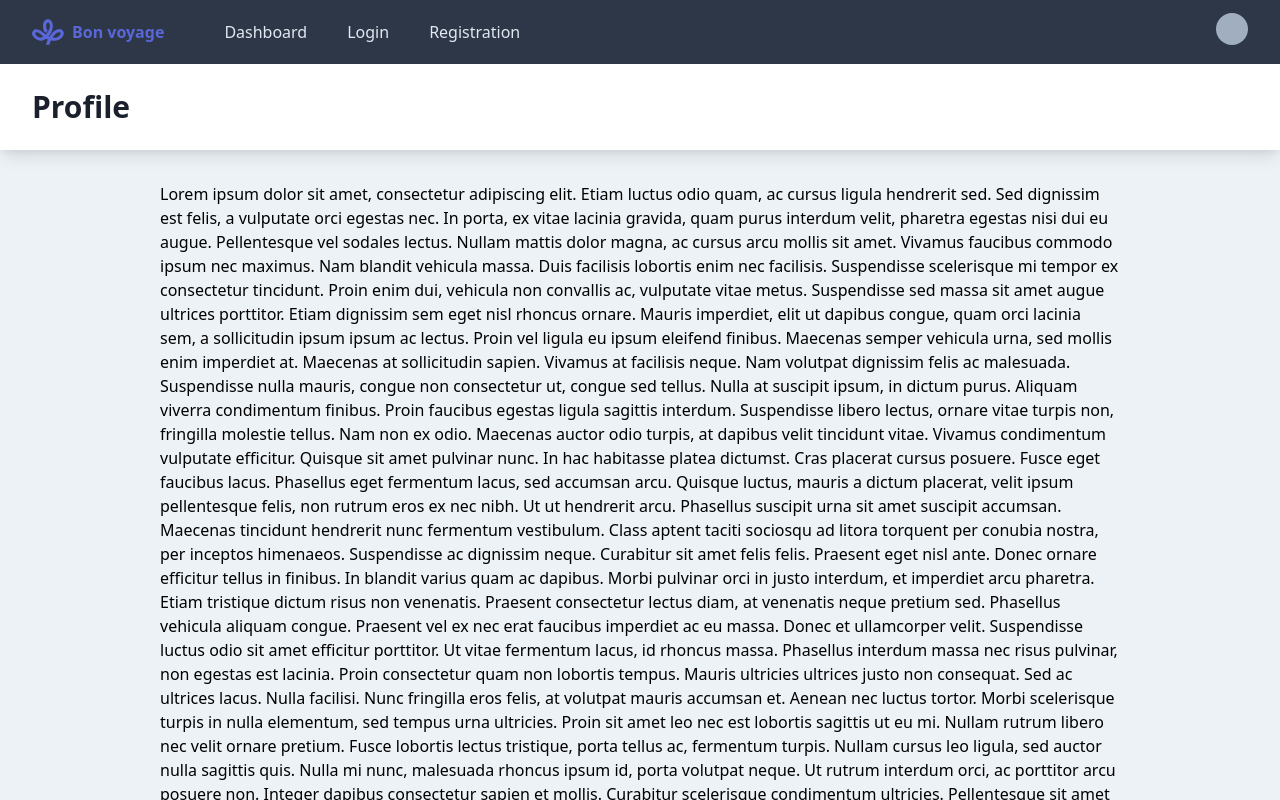
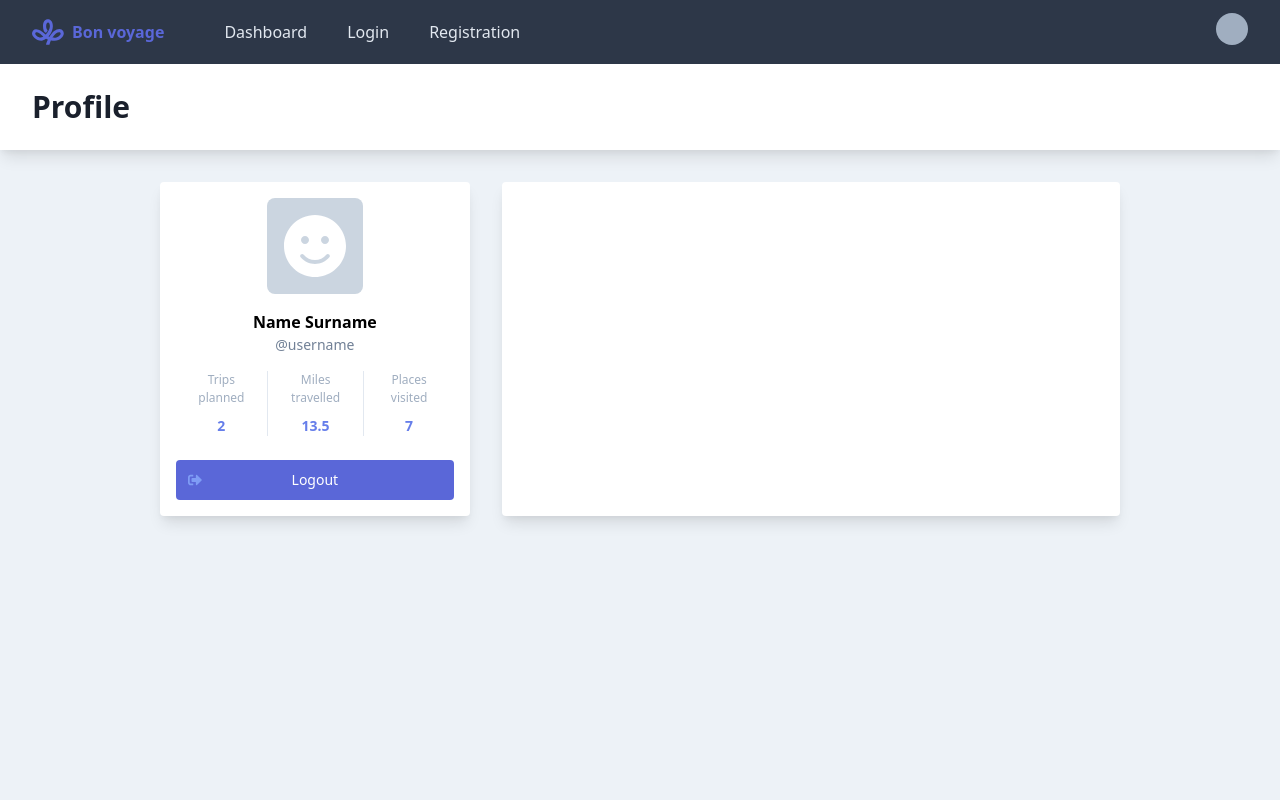
Before and after one commit to doomkit/bon-voyage, a Vue app: page /dashboard/profile in a window 1280 px wide. Built offline with nearby package versions, Linux system fonts and the light colour scheme; sample sign-in values are in the browser's storage.

Commit message:
add: profile main details section

```diff
--- a/src/pages/profile.vue
+++ b/src/pages/profile.vue
@@ -1,108 +1,38 @@
 <template>
-	<p>
-		Lorem ipsum dolor sit amet, consectetur adipiscing elit. Etiam luctus odio
-		quam, ac cursus ligula hendrerit sed. Sed dignissim est felis, a vulputate
-		orci egestas nec. In porta, ex vitae lacinia gravida, quam purus interdum
-		velit, pharetra egestas nisi dui eu augue. Pellentesque vel sodales lectus.
-		Nullam mattis dolor magna, ac cursus arcu mollis sit amet. Vivamus faucibus
-		commodo ipsum nec maximus. Nam blandit vehicula massa. Duis facilisis
-		lobortis enim nec facilisis. Suspendisse scelerisque mi tempor ex
-		consectetur tincidunt. Proin enim dui, vehicula non convallis ac, vulputate
-		vitae metus. Suspendisse sed massa sit amet augue ultrices porttitor. Etiam
-		dignissim sem eget nisl rhoncus ornare. Mauris imperdiet, elit ut dapibus
-		congue, quam orci lacinia sem, a sollicitudin ipsum ipsum ac lectus. Proin
-		vel ligula eu ipsum eleifend finibus. Maecenas semper vehicula urna, sed
-		mollis enim imperdiet at. Maecenas at sollicitudin sapien. Vivamus at
-		facilisis neque. Nam volutpat dignissim felis ac malesuada. Suspendisse
-		nulla mauris, congue non consectetur ut, congue sed tellus. Nulla at
-		suscipit ipsum, in dictum purus. Aliquam viverra condimentum finibus. Proin
-		faucibus egestas ligula sagittis interdum. Suspendisse libero lectus, ornare
-		vitae turpis non, fringilla molestie tellus. Nam non ex odio. Maecenas
-		auctor odio turpis, at dapibus velit tincidunt vitae. Vivamus condimentum
-		vulputate efficitur. Quisque sit amet pulvinar nunc. In hac habitasse platea
-		dictumst. Cras placerat cursus posuere. Fusce eget faucibus lacus. Phasellus
-		eget fermentum lacus, sed accumsan arcu. Quisque luctus, mauris a dictum
-		placerat, velit ipsum pellentesque felis, non rutrum eros ex nec nibh. Ut ut
-		hendrerit arcu. Phasellus suscipit urna sit amet suscipit accumsan. Maecenas
-		tincidunt hendrerit nunc fermentum vestibulum. Class aptent taciti sociosqu
-		ad litora torquent per conubia nostra, per inceptos himenaeos. Suspendisse
-		ac dignissim neque. Curabitur sit amet felis felis. Praesent eget nisl ante.
-		Donec ornare efficitur tellus in finibus. In blandit varius quam ac dapibus.
-		Morbi pulvinar orci in justo interdum, et imperdiet arcu pharetra. Etiam
-		tristique dictum risus non venenatis. Praesent consectetur lectus diam, at
-		venenatis neque pretium sed. Phasellus vehicula aliquam congue. Praesent vel
-		ex nec erat faucibus imperdiet ac eu massa. Donec et ullamcorper velit.
-		Suspendisse luctus odio sit amet efficitur porttitor. Ut vitae fermentum
-		lacus, id rhoncus massa. Phasellus interdum massa nec risus pulvinar, non
-		egestas est lacinia. Proin consectetur quam non lobortis tempus. Mauris
-		ultricies ultrices justo non consequat. Sed ac ultrices lacus. Nulla
-		facilisi. Nunc fringilla eros felis, at volutpat mauris accumsan et. Aenean
-		nec luctus tortor. Morbi scelerisque turpis in nulla elementum, sed tempus
-		urna ultricies. Proin sit amet leo nec est lobortis sagittis ut eu mi.
-		Nullam rutrum libero nec velit ornare pretium. Fusce lobortis lectus
-		tristique, porta tellus ac, fermentum turpis. Nullam cursus leo ligula, sed
-		auctor nulla sagittis quis. Nulla mi nunc, malesuada rhoncus ipsum id, porta
-		volutpat neque. Ut rutrum interdum orci, ac porttitor arcu posuere non.
-		Integer dapibus consectetur sapien et mollis. Curabitur scelerisque
-		condimentum ultricies. Pellentesque sit amet dignissim magna. Duis in est
-		eget velit fermentum sodales non vel nisi. Quisque gravida scelerisque eros,
-		et ornare magna efficitur vitae. Vivamus nulla neque, porta eget blandit et,
-		mollis ut dui. Morbi pellentesque mattis mauris, id interdum ligula
-		consectetur sed. Nam sed orci luctus, convallis neque sit amet, tristique
-		tortor. Cras lacus mauris, maximus quis rutrum eget, feugiat non velit. Sed
-		imperdiet, tortor et tincidunt pharetra, magna lectus porta ante, volutpat
-		consectetur nisi nisi vitae ante. Curabitur ac maximus dui. Nullam non
-		tortor augue. Nullam pellentesque dui vel nisi tristique, at finibus nunc
-		consequat. Cras vehicula ac felis porttitor elementum. Fusce sed hendrerit
-		nisi. Morbi nec ipsum eu nisl lobortis convallis. Morbi lacinia velit in
-		metus dapibus suscipit. Vestibulum ut metus et metus varius scelerisque ac
-		nec enim. Fusce dapibus tempus pellentesque. Fusce ac volutpat nibh. Aliquam
-		id blandit sem. Phasellus posuere tincidunt purus, eu sagittis lorem maximus
-		vitae. Nam vel vehicula purus. Morbi malesuada, felis tempus vestibulum
-		viverra, quam est venenatis mauris, sed aliquam dolor libero sit amet enim.
-		Mauris sit amet risus fermentum, tristique lorem eget, egestas neque. Aenean
-		urna turpis, lobortis tempus tortor et, porta rhoncus lacus. Nunc varius
-		elementum ultrices. Nunc molestie nunc felis, nec rutrum odio consequat in.
-		Etiam justo ante, dignissim nec ante ac, tempor imperdiet quam. Aliquam
-		fermentum dolor vel ullamcorper pellentesque. Sed ac finibus nisi. Nam
-		gravida ultricies placerat. Sed nec sodales tortor. Sed dignissim
-		scelerisque tortor, a semper arcu viverra semper. Donec vel risus
-		ullamcorper, porta dui a, mollis diam. Nullam fermentum tortor ut dolor
-		sodales, nec suscipit dolor ultrices. Sed sit amet augue in nisi semper
-		placerat vitae hendrerit diam. In facilisis elit id leo pretium, et
-		hendrerit felis congue. Etiam accumsan eget tellus vitae euismod.
-		Pellentesque eu turpis vitae diam fermentum aliquam. Praesent non tempor
-		justo. Proin tincidunt lorem nunc, ac iaculis libero pellentesque non. Donec
-		et nunc risus. Maecenas pellentesque sagittis dui vel euismod. Sed consequat
-		vulputate cursus. Proin justo libero, finibus vitae libero iaculis,
-		condimentum varius mauris. Praesent sapien lorem, aliquet nec pretium sed,
-		euismod non orci. Vivamus pretium mi risus, vel porttitor quam ullamcorper
-		eleifend. Morbi mattis, tortor a lobortis lacinia, nibh est vulputate ipsum,
-		nec elementum velit ex et risus. Aliquam ornare ex quis est eleifend
-		elementum. Etiam tempor, elit at sollicitudin consequat, nulla turpis
-		accumsan nibh, id ultricies nisl risus vel tortor. Cras quis sapien non
-		dolor imperdiet placerat. Morbi gravida feugiat urna sit amet finibus.
-		Curabitur nisi justo, cursus ut enim ac, aliquam condimentum ante. Donec
-		sagittis auctor neque, sed bibendum erat pretium nec. Aenean laoreet, enim
-		vitae tempor congue, arcu nisl blandit mi, id finibus augue velit ut mi.
-		Fusce tincidunt dolor et libero pretium, porta tristique tortor sagittis.
-		Morbi magna diam, placerat lobortis sodales eu, venenatis et lacus. Donec
-		non massa a nibh vehicula consequat. In hac habitasse platea dictumst. Sed
-		vulputate placerat nibh, eget sagittis arcu facilisis nec. Donec nec blandit
-		odio. Curabitur ut ante magna. Praesent bibendum sapien consectetur urna
-		auctor condimentum. Phasellus eu viverra purus, cursus congue augue. Nunc
-		vel nibh sapien. Vivamus quis varius nibh. Donec augue libero, luctus ut
-		libero et, accumsan rhoncus risus. Nam volutpat elit at erat condimentum
-		eleifend. Ut quis leo vel magna porta sollicitudin. Vivamus ultricies
-		lobortis placerat. Suspendisse tempus sit amet turpis cursus bibendum.
-		Integer magna lorem, euismod non sem sit amet, aliquet fringilla lacus.
-		Class aptent taciti sociosqu ad litora torquent per conubia nostra, per
-		inceptos himenaeos. Vestibulum sit amet viverra augue. Proin pharetra libero
-		et ipsum sagittis pharetra. Donec gravida sapien eget pulvinar scelerisque.
-		Ut maximus tellus neque, a mollis eros pellentesque ac. Praesent condimentum
-		tortor diam, aliquam posuere dolor condimentum id. In massa neque, porta at
-		nunc sed, tristique ultrices purus. Pellentesque interdum tristique diam.
-		Morbi nec commodo ante, nec dictum libero. Fusce pharetra facilisis massa ac
-		tempus. Ut a sagittis velit, id venenatis ante.
-	</p>
+  <div class="w-full mx-auto flex space-x-8">
+    <div
+      class="w-1/3 p-4 rounded shadow-lg bg-white flex flex-col items-center"
+    >
+      <div
+        class="w-24 h-24 bg-gray-400 rounded-lg mb-4 text-white text-6xl flex justify-center items-center"
+      >
+        <font-awesome-icon icon="smile" />
+      </div>
+      <h1 class="font-bold">Name Surname</h1>
+      <h2 class="text-sm text-gray-600 mb-4">@username</h2>
+      <div
+        class="flex justify-between items-center divide-x divide-gray-300 text-center mb-6"
+      >
+        <div class="px-2">
+          <p class="text-gray-500 text-xs mb-2">Trips planned</p>
+          <p class="text-indigo-500 text-sm font-bold">2</p>
+        </div>
+        <div class="px-2">
+          <p class="text-gray-500 text-xs mb-2">Miles travelled</p>
+          <p class="text-indigo-500 text-sm font-bold">13.5</p>
+        </div>
+        <div class="px-2">
+          <p class="text-gray-500 text-xs mb-2">Places visited</p>
+          <p class="text-indigo-500 text-sm font-bold">7</p>
+        </div>
+      </div>
+      <the-button
+        :iconClass="'sign-out-alt'"
+        :type="'button'"
+        :text="'Logout'"
+      ></the-button>
+    </div>
+
+    <div class="w-2/3 p-4 rounded shadow-lg bg-white"></div>
+  </div>
 </template>
```
